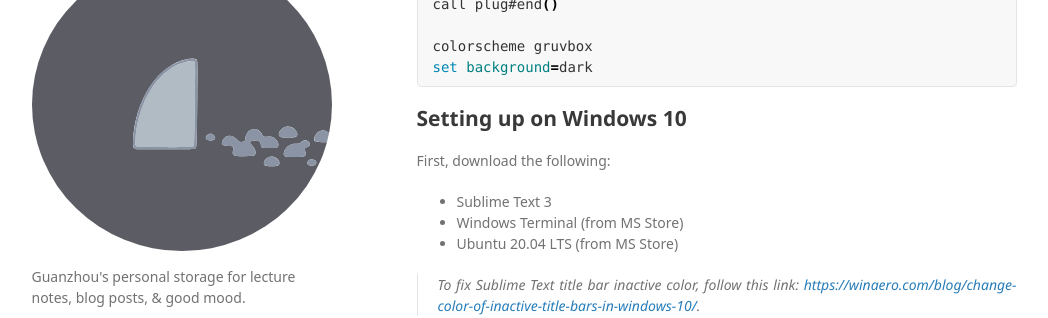
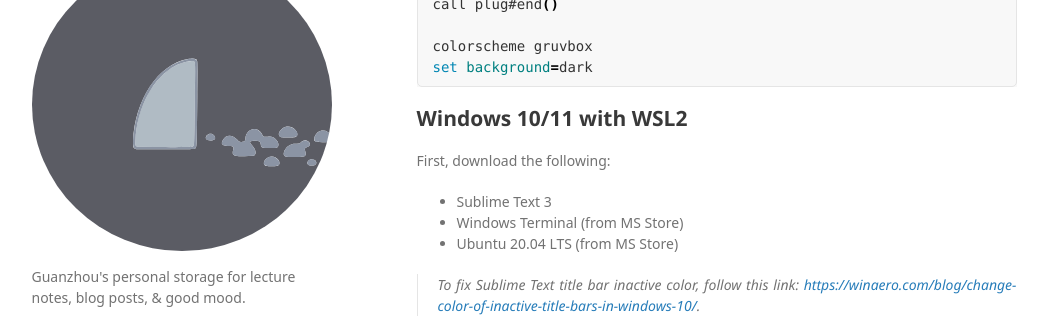
Before and after one commit to josehu07/josehu07.github.io, a Jekyll site: the page built from _posts/2020-02-10-personal-dev-environment.md, in a window 1280 px wide and 900 px high, scrolled down 8483 px. Shown: the part 156-474 px from the top of the window, without its empty margins (116-1164 px from the left). Built offline with Jekyll 4.4.1, drawn with Linux system fonts in a browser that asks for light colours; some web fonts are replaced; a script that is not in the unit is left out; comment, search, counter and statistics services are not loaded.

Commit message:
minor updates to formatting

````diff
--- a/_posts/2020-02-10-personal-dev-environment.md
+++ b/_posts/2020-02-10-personal-dev-environment.md
@@ -406,7 +406,7 @@ colorscheme gruvbox
 set background=dark
 ```
 
-## Setting up on Windows 10
+## Windows 10/11 with WSL2
 
 First, download the following:
 
````
Also changed, not shown: index.md (+5 -2 lines).
